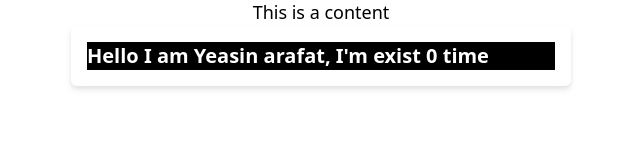
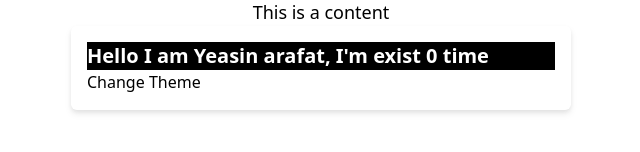
Before and after one commit to yeasin2448/react-way, a React (Create React App) app: page / in a window 1280 px wide. Shown: the part 150-302 px from the top of the page, without its empty margins (319-959 px from the left). Built offline with nearby package versions, Linux system fonts and the light colour scheme.

Commit message:
content update

```diff
--- a/src/App.js
+++ b/src/App.js
@@ -8,6 +8,19 @@
   // const quantites = [1, 2, 3]
   state = {
     theme: "dark",
+  };
+  switchTheme = () => {
+    this.setState(({ theme }) => {
+      if (theme === "dark") {
+        return {
+          theme: "light",
+        };
+      } else {
+        return {
+          theme: "dark",
+        };
+      }
+    });
   };
   render() {
     const { theme } = this.state;
@@ -31,7 +44,7 @@
             <ClickCounter count={counter} incrementCount={incrementCount} />
           )}
         </Counter>
-        <ThemeContext.Provider value={{theme : theme}}>
+        <ThemeContext.Provider value={{ theme, switchTheme : this.switchTheme }}>
           <Section />
         </ThemeContext.Provider>
       </div>
--- a/src/components/Content.js
+++ b/src/components/Content.js
@@ -11,11 +11,12 @@
       <Counter>
         {(counter, incrementCount) => (
           <ThemeContext.Consumer>
-            {({ theme }) => (
+            {({ theme, switchTheme }) => (
               <HoverCounter
                 count={counter}
                 incrementCount={incrementCount}
                 theme={theme}
+                switchTheme={switchTheme}
               />
             )}
           </ThemeContext.Consumer>
--- a/src/components/HoverCounter.js
+++ b/src/components/HoverCounter.js
@@ -1,7 +1,8 @@
 import React from "react";
 
-function HoverCounter ({ count, incrementCount, theme }) {
-    const style = theme === "dark" ? { backgroundColor : '#000', color : '#fff' } : null;
+function HoverCounter({ count, incrementCount, theme, switchTheme }) {
+  const style =
+    theme === "dark" ? { backgroundColor: "#000", color: "#fff" } : null;
   return (
     <div className="bg-white max-w-[500px] mx-auto drop-shadow-md rounded-md p-4">
       <h4
@@ -11,6 +12,7 @@
       >
         Hello I am Yeasin arafat, I'm exist {count} time
       </h4>
+      <button type="button" onClick={switchTheme}>Change Theme</button>
     </div>
   );
 }
--- a/src/components/context/themeContext.js
+++ b/src/components/context/themeContext.js
@@ -1,6 +1,5 @@
-import createContext from "../../lib/context";
-
-const themeContext = createContext({
+import React from "react";
+const themeContext = React.createContext({
   theme: 'light',
 });
 
```
Lines whose indentation alone changed are shown as unchanged.
